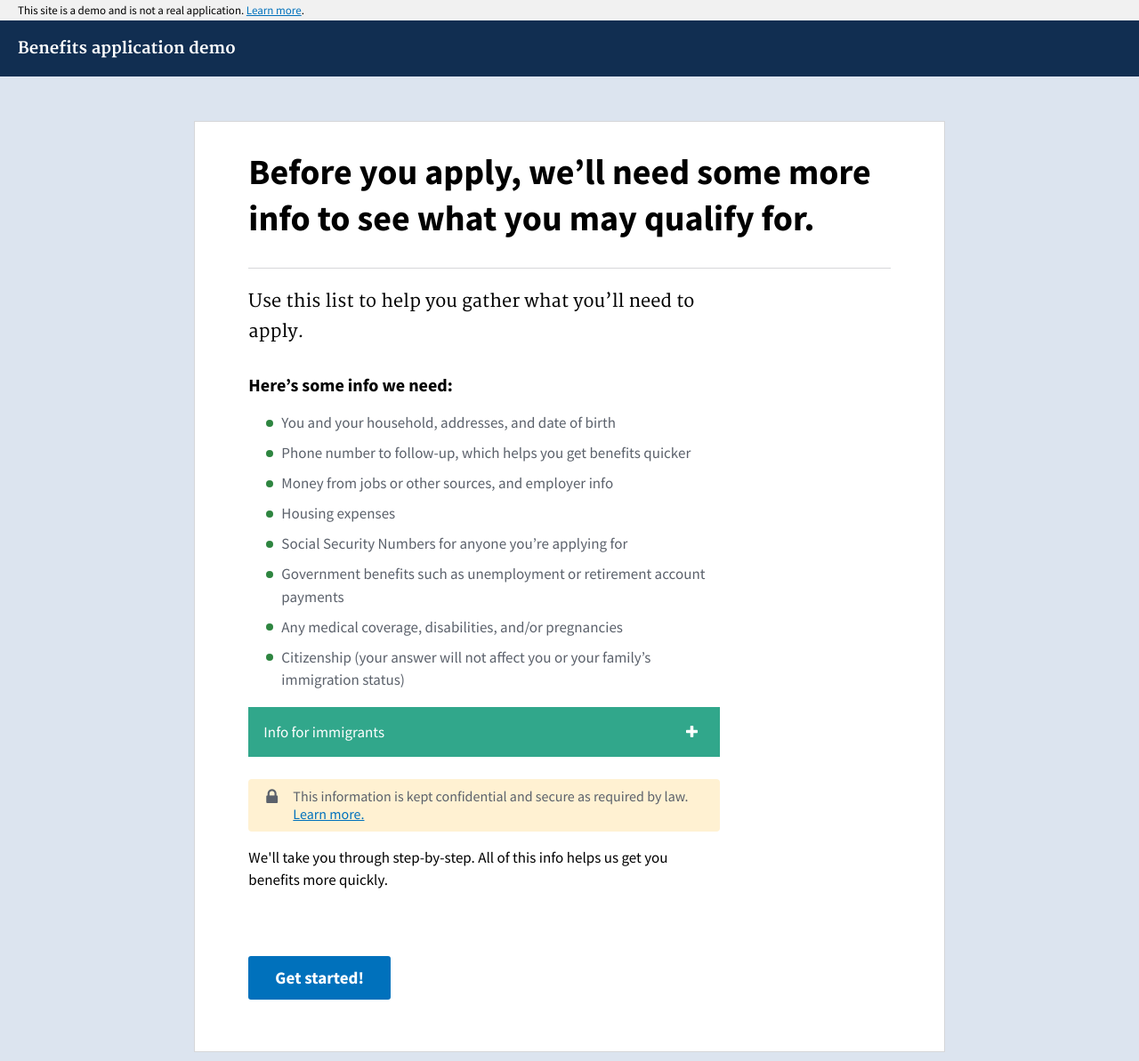
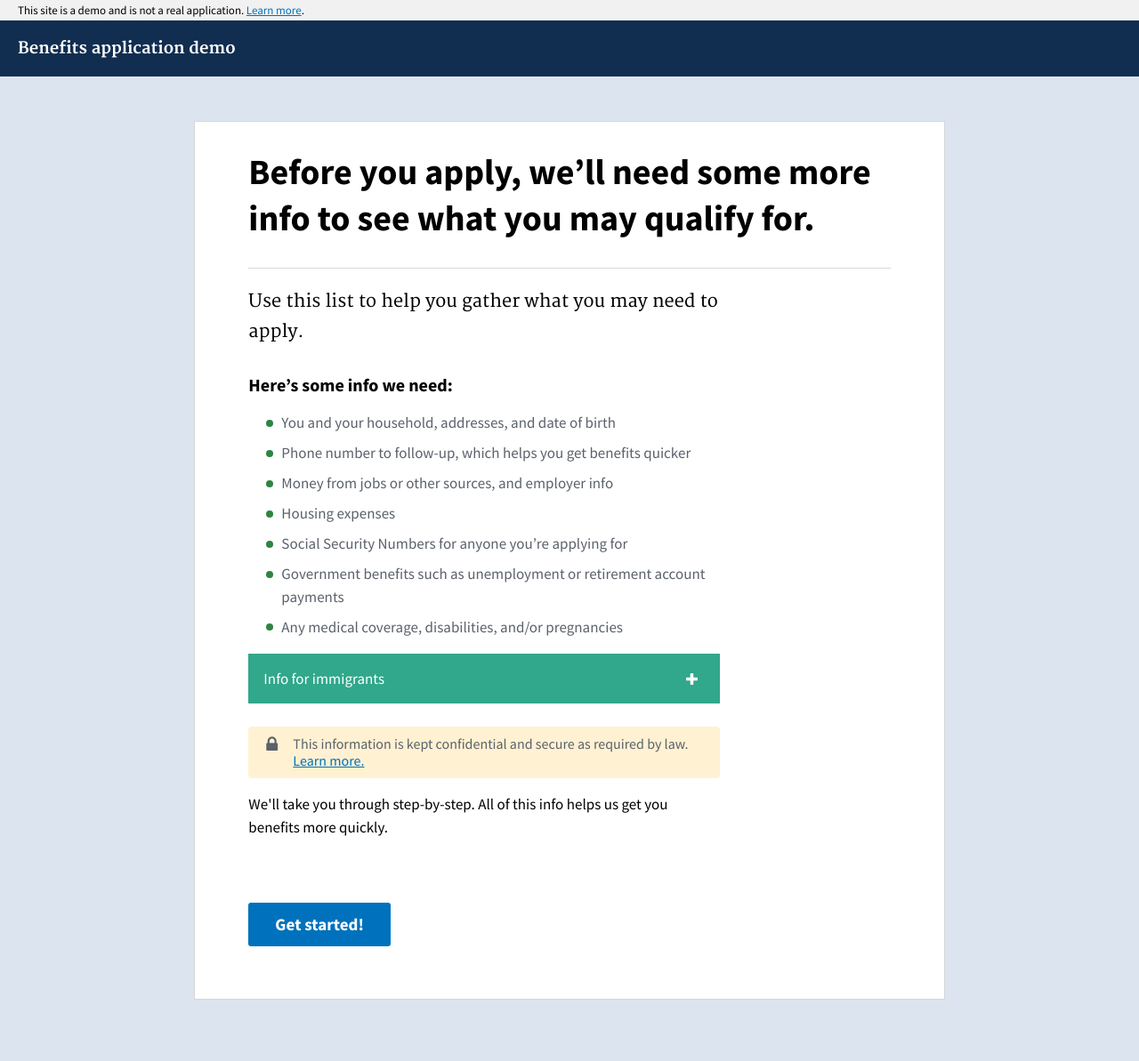
Before and after one commit to usds/benefits-enrollment-prototype, a Jekyll site: the page built from 00-screener/info-needed.html, in a window 1280 px wide. Shown: the whole page at 89% size. Built offline with Jekyll 4.4.1, drawn with Linux system fonts in a browser that asks for light colours; after the commit the page ends 1134 px from its top, so only the background shows below that.

Commit message:
Content revision 2

```diff
--- a/00-screener/info-needed.html
+++ b/00-screener/info-needed.html
@@ -5,7 +5,7 @@
 ---
 
 <p class="usa-font-lead">
-	Use this list to help you gather what you’ll need to apply.
+	Use this list to help you gather what you may need to apply.
 </p>
 
 <h3>Here’s some info we need:</h3>
@@ -19,7 +19,6 @@
 		<li>Social Security Numbers for anyone you’re applying for</li>
 		<li>Government benefits such as unemployment or retirement account payments</li>
 		<li>Any medical coverage, disabilities, and/or pregnancies</li>
-		<li>Citizenship (your answer will not affect you or your family’s immigration status)</li>
 	</ul>
 </div>
 
```
